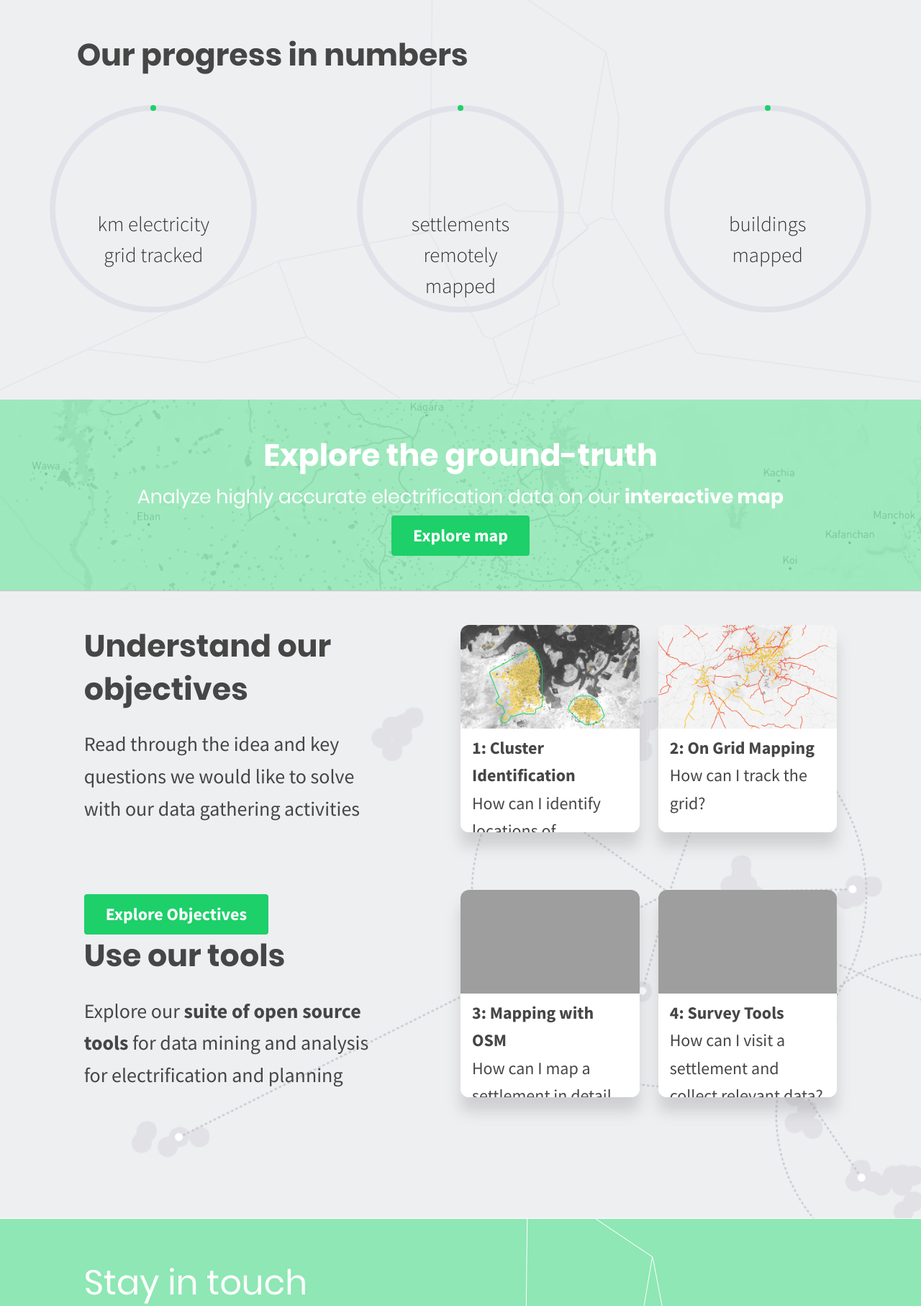
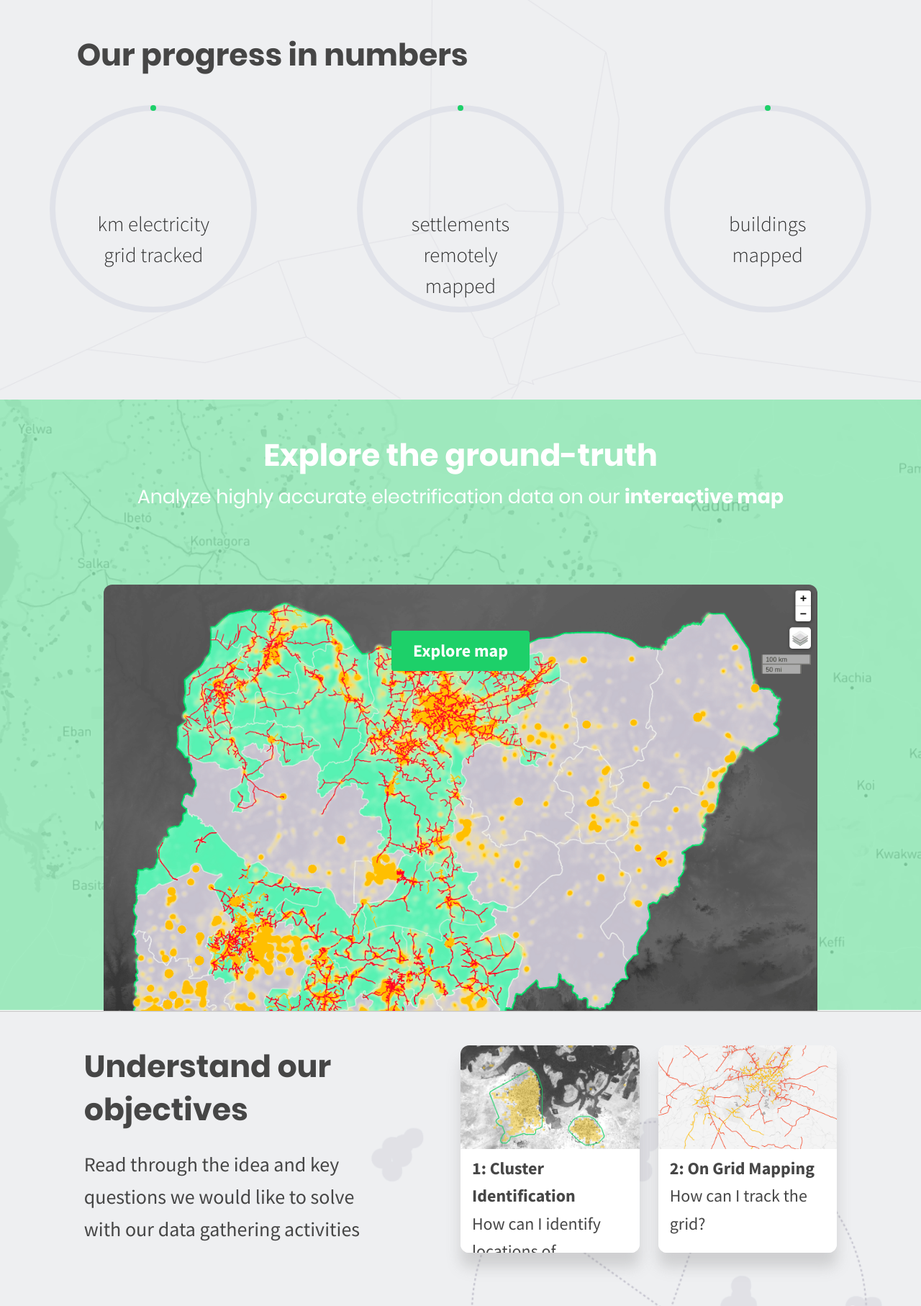
Before and after one commit to rl-institut/NESP2_website, a Flask app: page / in a window 1280 px wide. Shown: the part 2097-3911 px from the top of the page at 72% size. Run offline with Flask 2, Linux system fonts and the light colour scheme; some libraries are stand-ins or nearby versions; grey boxes are pictures that could not be loaded.

Commit message:
add map image to explore section

```diff
--- a/app/static/style.css
+++ b/app/static/style.css
@@ -423,19 +423,37 @@ header a:focus{
     background-repeat: no-repeat;
     background-size: cover;
     padding-top: 3rem;
-    padding-bottom: 3rem;
 }
 
 .landing-maps__header {
     color: #ffffff;
 }
 
+.landing-maps__header h3 {
+    padding-bottom: 6rem;
+}
+
 .landing-maps__header h3 span {
     font-weight: 700;
 }
 
-.landing-maps__carousel .cta {
+.landing-maps__image .cta {
     margin: 0 auto;
+    padding-top: 1rem;
+    padding-bottom: 1rem;
+}
+
+.landing-maps__image div {
+    height: 37rem;
+    width: 62rem;
+    margin: 0 auto;
+    padding-top: 4rem;
+    background-image: url(../static/img/Explore_map-min.png);
+    background-repeat: no-repeat;
+    background-position: center top;
+    background-size: cover;
+    border-top-left-radius: 12px;
+    border-top-right-radius: 12px;
 }
 
 .landing-resources {
--- a/app/templates/landing/index.html
+++ b/app/templates/landing/index.html
@@ -151,8 +151,12 @@
       <h2>Explore the ground-truth</h2>
       <h3>Analyze highly accurate electrification data on our <span>interactive map</span></h3>
     </div>
-    <div class="cell landing-maps__carousel">
-      <a class="cta" href="{{ url_for('maps.index') }}" rel="noreferrer" target="_blank">Explore map</a>
+    <div class="cell landing-maps__image">
+      <a href="{{ url_for('maps.index') }}" rel="noreferrer" target="_blank">
+        <div class="landing-maps__image-div">
+          <button class="cta">Explore map</button>
+        </div>
+      </a>
     </div>
   </section>
 
```
Also changed, not shown: app/static/img/Explore_map-min.png (added).
